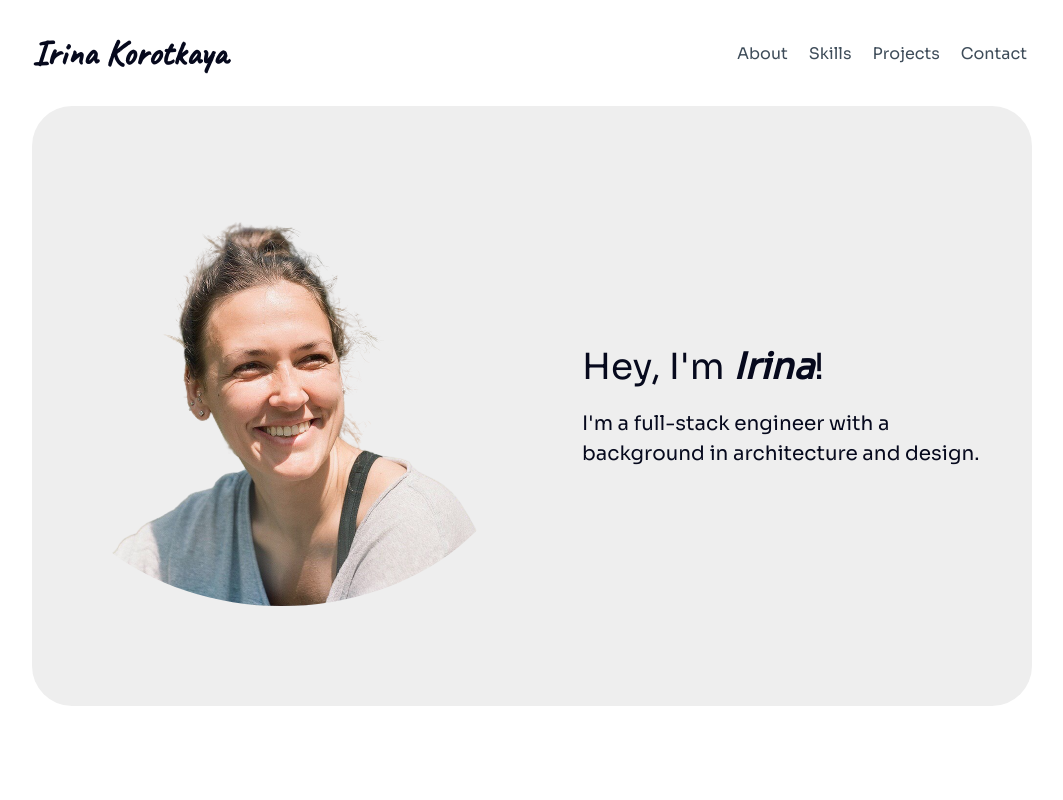
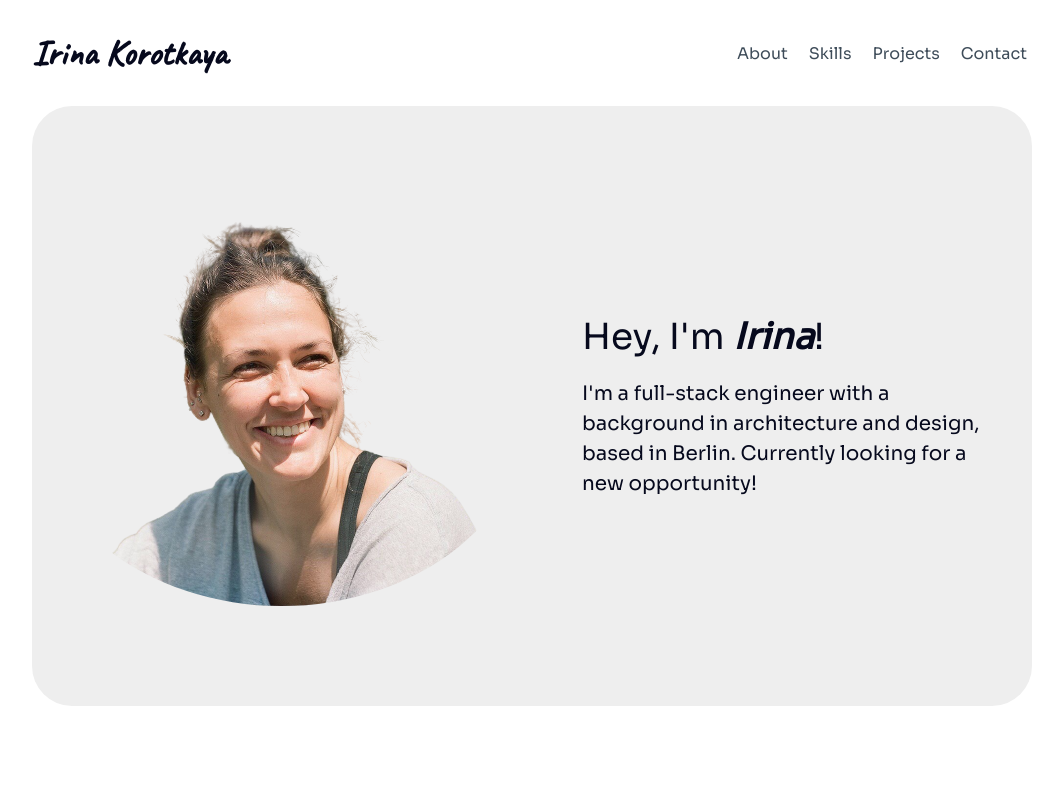
Before and after one commit to ikorotkaya/korotkaya-com, a React (Create React App) app: page / in a window 1280 px wide. Shown: the top 800 px of the page, without its empty margins (108-1171 px from the left). Built offline with nearby package versions, Linux system fonts and the light colour scheme.

Commit message:
Add text in about me section

```diff
--- a/src/App.scss
+++ b/src/App.scss
@@ -40,6 +40,7 @@ html,
 
   &__topic {
     margin-bottom: 100px;
+    height: 100vh;
   }
 }
 
--- a/src/components/About.tsx
+++ b/src/components/About.tsx
@@ -20,7 +20,7 @@ export function About() {
         </div>
         <div className="description__text">
           I'm a full-stack engineer with a background in architecture and
-          design.
+          design, based in Berlin. Currently looking for a new opportunity!
         </div>
       </div>
     </div>
```
